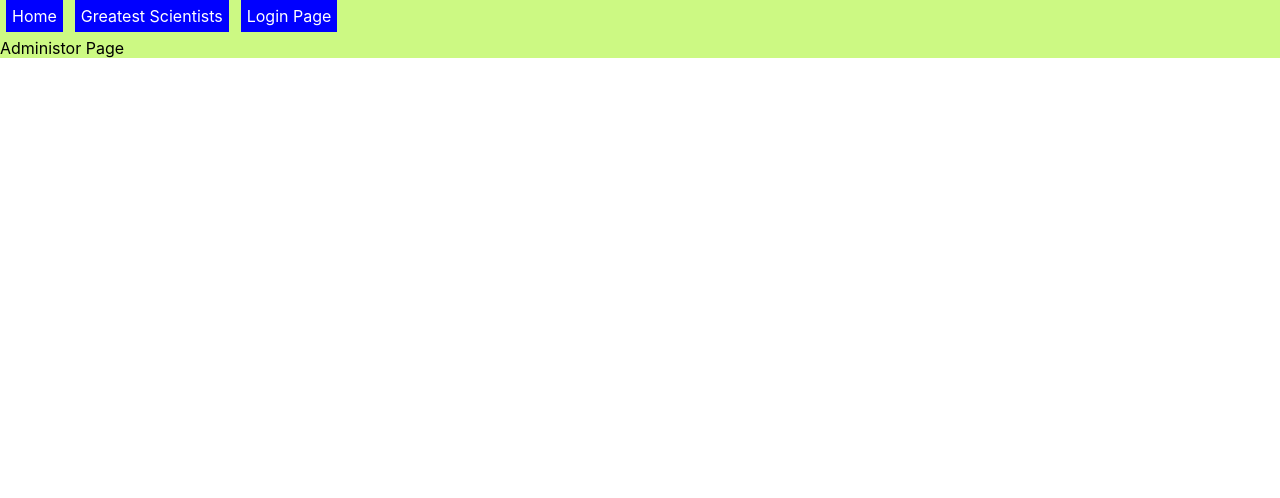
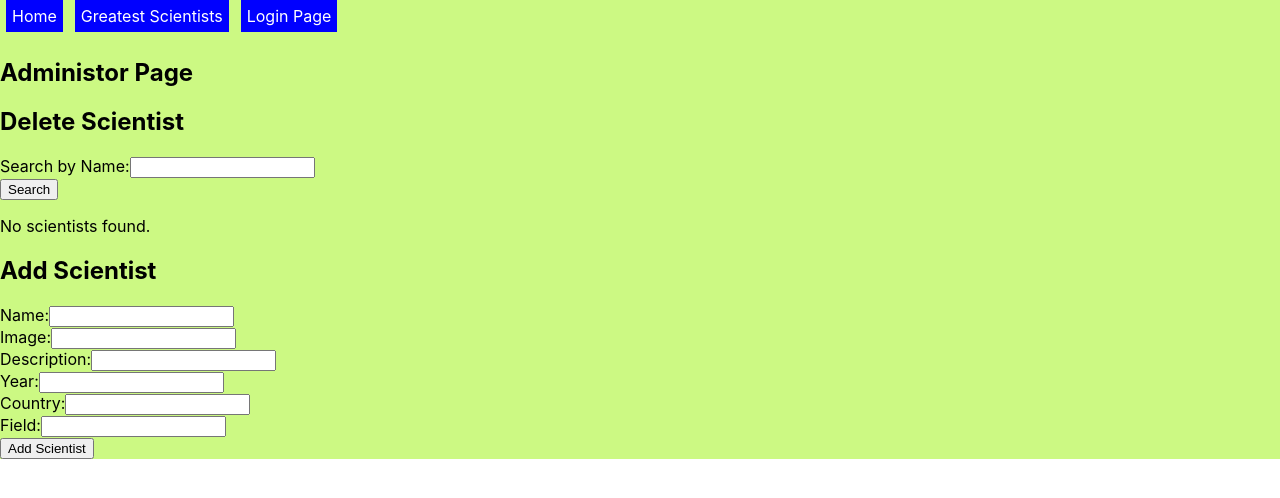
Before and after one commit to jbigishiro/phase-2-project-greatest-scientists, a React (Create React App) app: page /admin in a window 1280 px wide. Shown: the top 498 px of the page. Built offline with nearby package versions, Linux system fonts and the light colour scheme; data requests are answered from the project's data file.

Commit message:
add AddScientist.js component

```diff
--- /dev/null
+++ b/src/components/AddScientist.js
@@ -0,0 +1,104 @@
+import React, { useState } from "react";
+import axios from "axios";
+
+const AddScientist = () => {
+  const [name, setName] = useState("");
+  const [image, setImage] = useState("");
+  const [description, setDescription] = useState("");
+  const [year, setYear] = useState("");
+  const [country, setCountry] = useState("");
+  const [field, setField] = useState("");
+
+  const handleAddScientist = async (e) => {
+    e.preventDefault();
+
+    try {
+      const newScientist = {
+        name, image, description, year, country,field
+
+      };
+
+      const response = await axios.post(
+        "http://localhost:3001/scientists",
+        newScientist
+      );
+
+      console.log("New scientist added:", response.data);
+
+      // Reset form fields
+      setName("");
+      setField("");
+      setImage("");
+      setYear("");
+      setCountry("");
+      setDescription("");
+    } catch (error) {
+      console.error("Error adding scientist:", error);
+    }
+  };
+
+  return (
+    <div>
+      <h2>Add Scientist</h2>
+      <form onSubmit={handleAddScientist}>
+        <label>
+          Name:
+          <input
+            type="text"
+            value={name}
+            onChange={(e) => setName(e.target.value)}
+          />
+        </label>
+        <br />
+        <label>
+          Image:
+          <input
+            type="text"
+            value={image}
+            onChange={(e) => setImage(e.target.value)}
+          />
+        </label>
+        <br />
+        <label>
+          Description:
+          <input
+            type="text"
+            value={description}
+            onChange={(e) => setDescription(e.target.value)}
+          />
+        </label>
+        <br />
+        <label>
+          Year:
+          <input
+            type="text"
+            value={year}
+            onChange={(e) => setYear(e.target.value)}
+          />
+        </label>
+        <br />
+        <label>
+          Country:
+          <input
+            type="text"
+            value={country}
+            onChange={(e) => setCountry(e.target.value)}
+          />
+        </label>
+        <br />
+        <label>
+          Field:
+          <input
+            type="text"
+            value={field}
+            onChange={(e) => setField(e.target.value)}
+          />
+        </label>
+        <br />
+        <button type="submit">Add Scientist</button>
+      </form>
+    </div>
+  );
+};
+
+export default AddScientist;
--- a/src/components/Admin.js
+++ b/src/components/Admin.js
@@ -1,9 +1,15 @@
-import React from 'react'
+import React from "react";
+import AddScientist from "./AddScientist";
+import DeleteScientist from "../data/DeleteScientist";
 
 function Admin() {
   return (
-    <div>Administor Page</div>
-  )
+    <div>
+      <h2>Administor Page</h2>
+      <DeleteScientist />
+      <AddScientist />
+    </div>
+  );
 }
 
-export default Admin
+export default Admin;
--- /dev/null
+++ b/src/data/DeleteScientist.js
@@ -0,0 +1,78 @@
+import React, { useState } from "react";
+import axios from "axios";
+
+const DeleteScientist = () => {
+  const [searchTerm, setSearchTerm] = useState("");
+  const [scientists, setScientists] = useState([]);
+
+  const handleSearchChange = (e) => {
+    setSearchTerm(e.target.value);
+  };
+
+  const handleSearchScientist = async (e) => {
+    e.preventDefault();
+
+    try {
+      const response = await axios.get(
+        `http://localhost:3001/scientists?name_like=${searchTerm}`
+      );
+
+      setScientists(response.data);
+    } catch (error) {
+      console.error("Error searching scientists:", error);
+      setScientists([]);
+    }
+  };
+
+  const handleDeleteScientist = async (scientistId) => {
+    try {
+      await axios.delete(`http://localhost:3001/scientists/${scientistId}`);
+
+      console.log("Scientist deleted:", scientistId);
+
+      // Remove the deleted scientist from the state
+      setScientists((prevScientists) =>
+        prevScientists.filter((scientist) => scientist.id !== scientistId)
+      );
+    } catch (error) {
+      console.error("Error deleting scientist:", error);
+    }
+  };
+
+  return (
+    <div>
+      <h2>Delete Scientist</h2>
+      <form onSubmit={handleSearchScientist}>
+        <label>
+          Search by Name:
+          <input
+            type="text"
+            value={searchTerm}
+            onChange={handleSearchChange}
+          />
+        </label>
+        <br />
+        <button type="submit">Search</button>
+      </form>
+
+      {scientists.length > 0 ? (
+        <div>
+          <h3>Search Results:</h3>
+          {scientists.map((scientist) => (
+            <div key={scientist.id}>
+              <p>Name: {scientist.name}</p>
+              <button onClick={() => handleDeleteScientist(scientist.id)}>
+                Delete Scientist
+              </button>
+              <hr />
+            </div>
+          ))}
+        </div>
+      ) : (
+        <p>No scientists found.</p>
+      )}
+    </div>
+  );
+};
+
+export default DeleteScientist;
--- a/src/data/db.json
+++ b/src/data/db.json
@@ -13,7 +13,7 @@
       "id": 2,
       "name": "Daniel Bernoulli",
       "image": "https://upload.wikimedia.org/wikipedia/commons/thumb/c/cd/Portr%C3%A4t_des_Daniel_Bernoulli_-_edit1.jpg/220px-Portr%C3%A4t_des_Daniel_Bernoulli_-_edit1.jpg",
-     "description": "Bernoulli explained how the speed of a fluid affects its pressure: the Bernoulli Effect explains how an airplane’s wings generate lift. ",
+      "description": "Bernoulli explained how the speed of a fluid affects its pressure: the Bernoulli Effect explains how an airplane’s wings generate lift. ",
       "year": "1700 - 1782",
       "country": "Netherlands",
       "field": "Mathematics"
```
